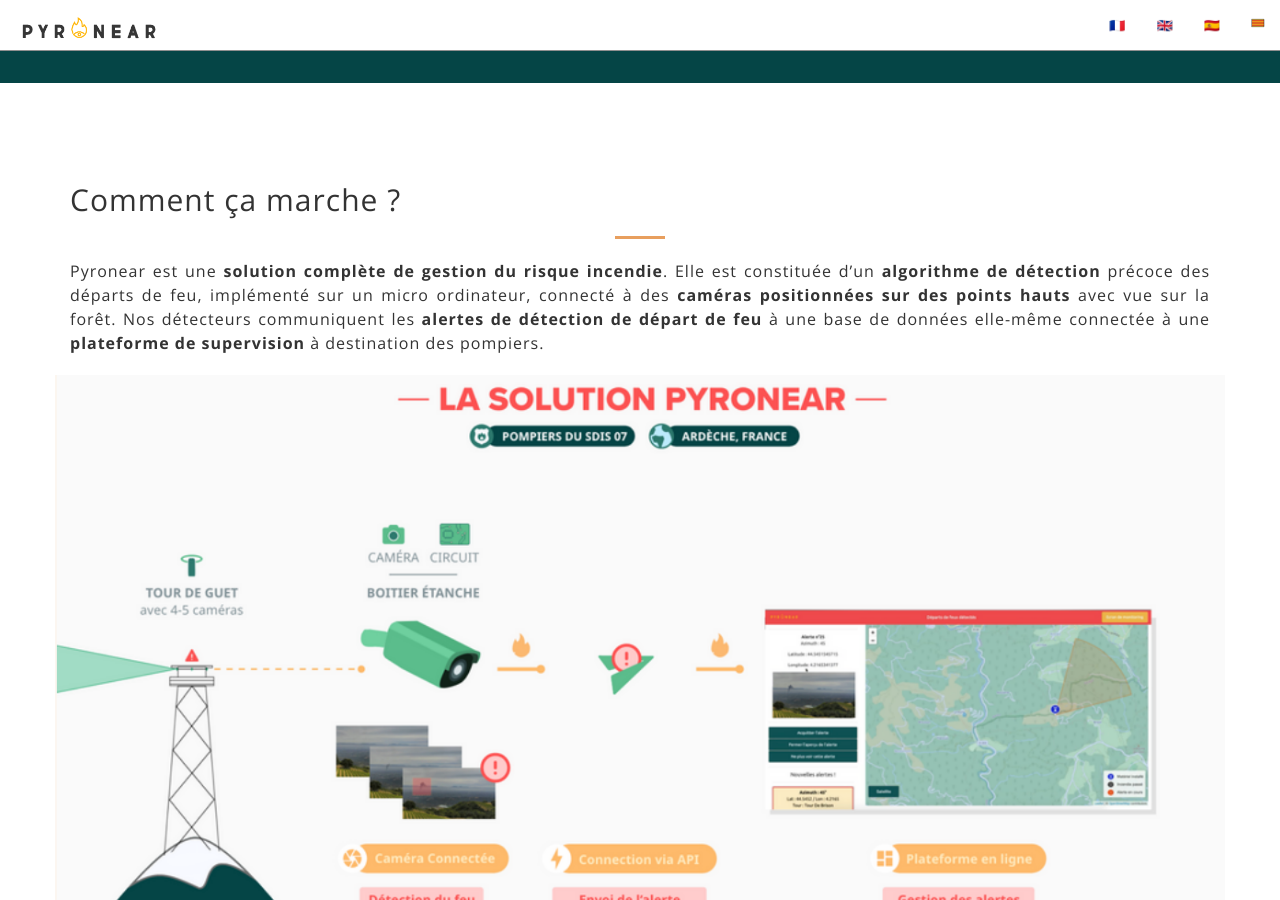
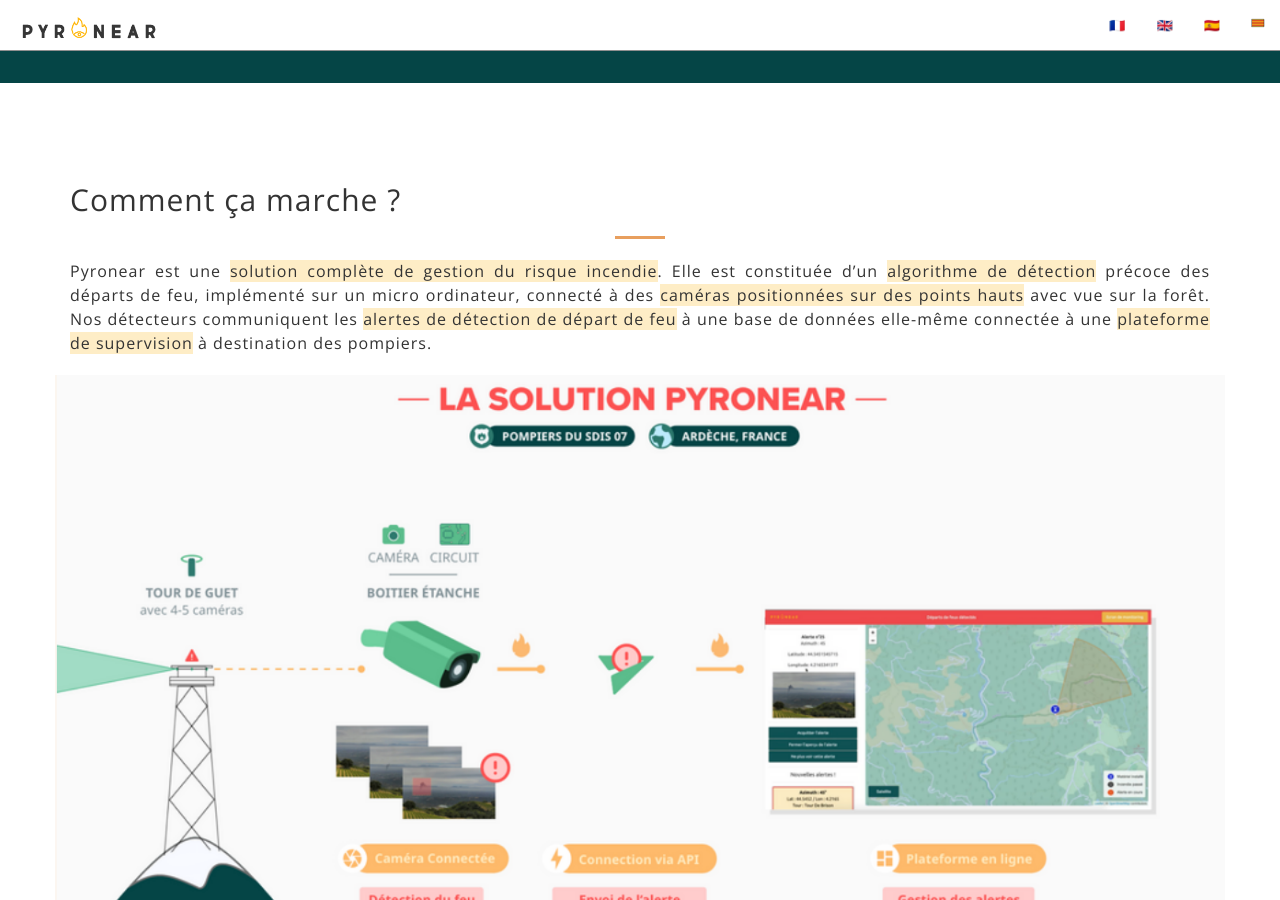
Before and after one commit to pyronear/pyronear.github.io, a Jekyll site: the page built from index.html, in a window 1280 px wide and 900 px high, scrolled down 1921 px. Built offline with Jekyll 4.4.1, drawn with Linux system fonts in a browser that asks for light colours.

Commit message:
feat: add the hightlighter in services

```diff
--- a/_sass/_base.scss
+++ b/_sass/_base.scss
@@ -369,6 +369,11 @@
   }
 }
 
+#services b {
+  background-color: rgba(254, 235, 190, 87%); /* Yellow color */
+  font-weight: normal;
+}
+
 .call-to-action {
   h2 {
     margin: 0 auto 20px;
```
